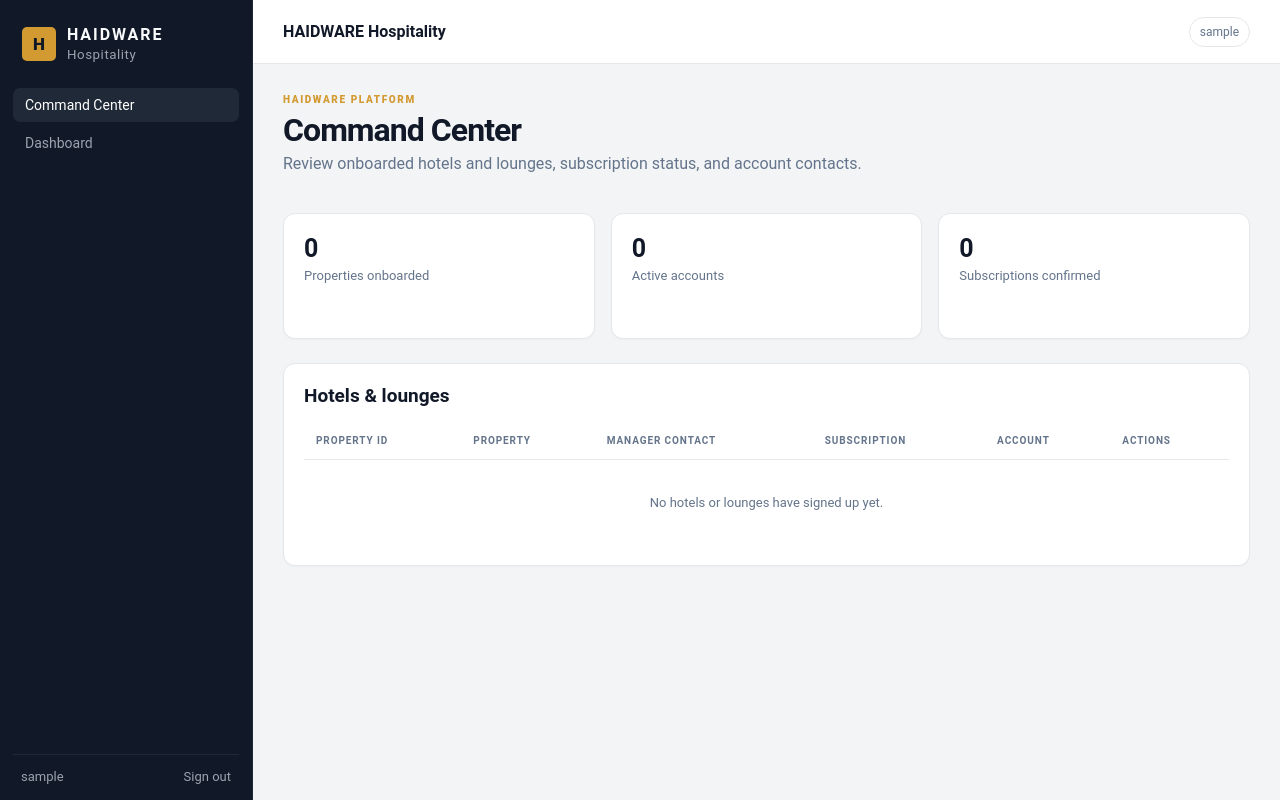
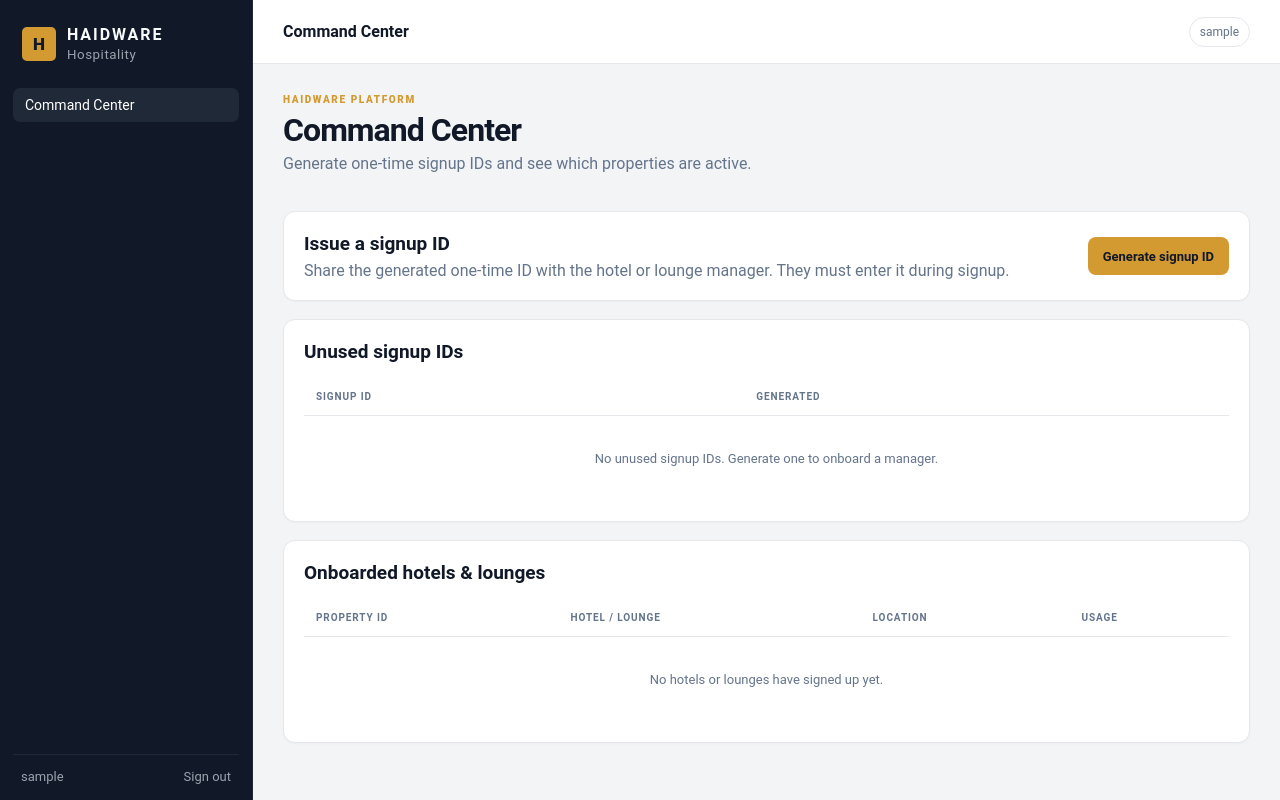
Before and after one commit to haidware/device-demo, a Django app: page /commandcenter in a window 1280 px wide. Run offline with Django 5.2, Linux system fonts and the light colour scheme; the visitor is signed in with stand-in values (Sample User, id 1); data that the repository does not hold is empty.

Commit message:
feat: restrict superuser to signup command center
Issue one-time property signup IDs and require them during manager registration. Limit platform superusers to property onboarding and active-status overview.

Co-authored-by: Copilot <223556219+Copilot@users.noreply.github.com>

```diff
--- a/admin_portal/config/urls.py
+++ b/admin_portal/config/urls.py
@@ -1,4 +1,3 @@
-from django.contrib import admin
 from django.contrib.auth import views as auth_views
 from django.urls import include, path, re_path
 from django.views.generic import RedirectView
@@ -17,17 +16,20 @@ urlpatterns = [
     ),
     path(
         "admin/login/",
-        auth_views.LoginView.as_view(template_name="login.html"),
+        views.PortalLoginView.as_view(template_name="login.html"),
         name="login",
     ),
     path("admin/manager-signup/", views.manager_signup, name="manager_signup"),
     path("admin/logout/", auth_views.LogoutView.as_view(), name="logout"),
-    path("django-admin/", admin.site.urls),
+    path(
+        "django-admin/",
+        RedirectView.as_view(pattern_name="command_center", permanent=False),
+    ),
     re_path(r"^commandcenter/?$", views.command_center, name="command_center"),
     path(
-        "commandcenter/<int:property_id>/action/",
-        views.command_center_action,
-        name="command_center_action",
+        "commandcenter/generate-id/",
+        views.command_center_generate_id,
+        name="command_center_generate_id",
     ),
     path("api/v1/", include("portal.api_urls")),
     path("guest-order/", views.guest_order, name="guest_order"),
--- a/admin_portal/portal/views.py
+++ b/admin_portal/portal/views.py
@@ -7,9 +7,10 @@ from qrcode.image.svg import SvgPathImage
 from django.conf import settings
 from django.contrib import messages
 from django.contrib.auth import get_user_model, login
+from django.contrib.auth.views import LoginView
 from django.contrib.auth.decorators import login_required, user_passes_test
 from django.db import transaction
-from django.db.models import DecimalField, ExpressionWrapper, F, Prefetch, Sum
+from django.db.models import DecimalField, ExpressionWrapper, F, Sum
 from django.http import HttpResponse, HttpResponseNotAllowed
 from django.shortcuts import get_object_or_404, redirect, render
 from django.urls import reverse
@@ -31,6 +32,7 @@ from .models import (
     Order,
     OrderLine,
     PortalSettings,
+    PropertySignupCode,
     Room,
     ServiceOption,
     ServiceRequest,
@@ -48,13 +50,13 @@ User = get_user_model()
 
 
 def _admin_only(user):
-    return user.is_superuser or StaffProfile.objects.filter(
+    return not user.is_superuser and StaffProfile.objects.filter(
         user=user, role="admin", active=True, property__is_active=True
     ).exists()
 
 
 def _manager_only(user):
-    return user.is_superuser or StaffProfile.objects.filter(
+    return not user.is_superuser and StaffProfile.objects.filter(
         user=user, role="manager", active=True, property__is_active=True
     ).exists()
 
@@ -69,7 +71,7 @@ def _can_manage_configuration(user):
 
 def _property_for_user(user):
     if user.is_superuser:
-        return PortalSettings.objects.order_by("pk").first()
+        return None
     profile = (
         StaffProfile.objects.filter(
             user=user, active=True, property__is_active=True
@@ -82,7 +84,7 @@ def _property_for_user(user):
 
 def _for_user_property(queryset, user):
     if user.is_superuser:
-        return queryset
+        return queryset.none()
     property_record = _property_for_user(user)
     if property_record is None:
         return queryset.none()
@@ -90,9 +92,16 @@ def _for_user_property(queryset, user):
 
 
 def _can_manage_operations(user):
-    return user.is_superuser or StaffProfile.objects.filter(
+    return not user.is_superuser and StaffProfile.objects.filter(
         user=user, role="admin", active=True, property__is_active=True
     ).exists()
+
+
+class PortalLoginView(LoginView):
+    def get_success_url(self):
+        if self.request.user.is_superuser:
+            return reverse("command_center")
+        return super().get_success_url()
 
 
 def _base(request):
@@ -137,12 +146,30 @@ def _dashboard_whatsapp_activity(user):
 
 def manager_signup(request):
     if request.user.is_authenticated:
-        return redirect("dashboard")
+        return redirect(
+            "command_center" if request.user.is_superuser else "dashboard"
+        )
     form = ManagerSignupForm(request.POST or None)
     if request.method == "POST" and form.is_valid():
         with transaction.atomic():
+            signup_code = (
+                PropertySignupCode.objects.select_for_update()
+                .filter(
+                    code=form.cleaned_data["property_id"],
+                    used_at__isnull=True,
+                    property__isnull=True,
+                )
+                .first()
+            )
+            if signup_code is None:
+                form.add_error(
+                    "property_id",
+                    "This signup ID has already been used. Contact HAIDWARE for a new ID.",
+                )
+                return render(request, "manager_signup.html", {"form": form})
             user = form.save()
             property_settings = PortalSettings.objects.create(
+                property_id=signup_code.code,
                 property_name=form.cleaned_data["property_name"],
                 property_location=form.cleaned_data["property_location"],
             )
@@ -152,6 +179,9 @@ def manager_signup(request):
                 property=property_settings,
                 phone_number=form.cleaned_data["phone_number"],
             )
+            signup_code.property = property_settings
+            signup_code.used_at = timezone.now()
+            signup_code.save(update_fields=["property", "used_at"])
         login(request, user)
         messages.success(
             request,
@@ -183,6 +213,8 @@ def _revenue_for_orders(orders):
 
 @login_required
 def dashboard(request):
+    if request.user.is_superuser:
+        return redirect("command_center")
     if not _can_manage_operations(request.user):
         return render(
             request,
@@ -219,26 +251,15 @@ def dashboard(request):
 @login_required
 @user_passes_test(lambda user: user.is_superuser, login_url="dashboard")
 def command_center(request):
-    manager_profiles = StaffProfile.objects.filter(
-        role="manager"
-    ).select_related("user").order_by("user__first_name", "user__last_name")
-    properties = PortalSettings.objects.prefetch_related(
-        Prefetch(
-            "staff_profiles",
-            queryset=manager_profiles,
-            to_attr="command_center_managers",
-        )
-    ).order_by("-pk")
+    properties = PortalSettings.objects.order_by("-pk")
     return render(
         request,
         "portal/command_center.html",
         {
             "properties": properties,
-            "property_count": properties.count(),
-            "active_count": properties.filter(is_active=True).count(),
-            "confirmed_count": properties.filter(
-                subscription_confirmed=True
-            ).count(),
+            "signup_codes": PropertySignupCode.objects.filter(
+                property__isnull=True, used_at__isnull=True
+            ),
         },
     )
 
@@ -246,36 +267,9 @@ def command_center(request):
 @login_required
 @user_passes_test(lambda user: user.is_superuser, login_url="dashboard")
 @require_POST
-def command_center_action(request, property_id):
-    property_record = get_object_or_404(PortalSettings, pk=property_id)
-    action = request.POST.get("action")
-    if action == "confirm_subscription":
-        property_record.subscription_confirmed = True
-        property_record.subscription_confirmed_at = timezone.now()
-        property_record.save(
-            update_fields=["subscription_confirmed", "subscription_confirmed_at", "updated_at"]
-        )
-        messages.success(request, f"Subscription confirmed for {property_record.property_name}.")
-    elif action == "revoke_subscription":
-        property_record.subscription_confirmed = False
-        property_record.subscription_confirmed_at = None
-        property_record.save(
-            update_fields=["subscription_confirmed", "subscription_confirmed_at", "updated_at"]
-        )
-        messages.success(request, f"Subscription status reset for {property_record.property_name}.")
-    elif action == "deactivate":
-        property_record.is_active = False
-        property_record.save(update_fields=["is_active", "updated_at"])
-        messages.success(
-            request,
-            f"{property_record.property_name} was deactivated. Its records are retained.",
-        )
-    elif action == "reactivate":
-        property_record.is_active = True
-        property_record.save(update_fields=["is_active", "updated_at"])
-        messages.success(request, f"{property_record.property_name} was reactivated.")
-    else:
-        return HttpResponse("Choose a valid command-center action.", status=400)
+def command_center_generate_id(request):
+    PropertySignupCode.objects.create()
+    messages.success(request, "A new one-time signup ID has been generated.")
     return redirect("command_center")
 
 
--- a/admin_portal/static/portal/portal.css
+++ b/admin_portal/static/portal/portal.css
@@ -89,6 +89,10 @@ h2 { margin-bottom: 15px; font-size: 19px; }
 .panel-heading h2 { margin: 0; }
 .table-wrap { overflow-x: auto; }
 .command-center-table { min-width: 920px; }
+.command-center-generate { display: flex; justify-content: space-between; align-items: center; gap: 20px; }
+.command-center-generate h2 { margin-bottom: 6px; }
+.command-center-generate p { margin-bottom: 0; }
+.signup-id { color: #8a5a0a; font-size: 16px; letter-spacing: .06em; }
 .command-center-actions { min-width: 200px; }
 .command-center-actions form { margin: 0 0 7px; }
 .command-center-actions form:last-child { margin-bottom: 0; }
--- a/admin_portal/templates/base.html
+++ b/admin_portal/templates/base.html
@@ -5,12 +5,12 @@
   <meta charset="utf-8">
   <meta name="viewport" content="width=device-width, initial-scale=1">
   <title>{% block title %}HAIDWARE Admin{% endblock %}</title>
-  <link rel="stylesheet" href="{% static 'portal/portal.css' %}?v=3">
+  <link rel="stylesheet" href="{% static 'portal/portal.css' %}?v=4">
 </head>
 <body>
   <div class="app-shell">
     <aside class="sidebar">
-      <a class="brand" href="{% url 'dashboard' %}">
+      <a class="brand" href="{% if request.user.is_superuser %}{% url 'command_center' %}{% else %}{% url 'dashboard' %}{% endif %}">
         <span class="brand-mark">H</span>
         <span><strong>HAIDWARE</strong><small>Hospitality</small></span>
       </a>
@@ -18,7 +18,7 @@
         {% if request.user.is_superuser %}
         <a href="{% url 'command_center' %}"{% if request.resolver_match.url_name == "command_center" %} aria-current="page"{% endif %}>Command Center</a>
         {% endif %}
-        <a href="{% url 'dashboard' %}"{% if request.resolver_match.url_name == "dashboard" %} aria-current="page"{% endif %}>Dashboard</a>
+        {% if not request.user.is_superuser %}<a href="{% url 'dashboard' %}"{% if request.resolver_match.url_name == "dashboard" %} aria-current="page"{% endif %}>Dashboard</a>{% endif %}
         {% if can_manage_operations %}
         <span class="nav-label">Operations</span>
         <a href="{% url 'orders' %}"{% if request.resolver_match.url_name == "orders" or request.resolver_match.url_name == "order_detail" %} aria-current="page"{% endif %}>Orders</a>
@@ -53,7 +53,7 @@
     </aside>
     <main class="main-content">
       <header class="topbar{% if request.resolver_match.url_name == 'dashboard' %} dashboard-topbar{% endif %}">
-        <span>{% if request.resolver_match.url_name == "dashboard" %}Dashboard{% else %}{{ portal_settings.property_name|default:"HAIDWARE Hospitality" }}{% endif %}</span>
+        <span>{% if request.user.is_superuser %}Command Center{% elif request.resolver_match.url_name == "dashboard" %}Dashboard{% else %}{{ portal_settings.property_name|default:"HAIDWARE Hospitality" }}{% endif %}</span>
         <span class="user-chip">{{ request.user.get_username }}</span>
       </header>
       {% if messages %}
--- a/admin_portal/templates/manager_signup.html
+++ b/admin_portal/templates/manager_signup.html
@@ -17,6 +17,7 @@
     {% for field in form %}
       <label for="{{ field.id_for_label }}">{{ field.label }}</label>
       {{ field }}
+      {% if field.help_text %}<small class="muted">{{ field.help_text }}</small>{% endif %}
       {% for error in field.errors %}<small class="field-error">{{ error }}</small>{% endfor %}
     {% endfor %}
     <button class="button primary full" type="submit">Create Manager Account</button>
--- a/admin_portal/templates/portal/command_center.html
+++ b/admin_portal/templates/portal/command_center.html
@@ -5,95 +5,72 @@
   <div>
     <p class="eyebrow">HAIDWARE PLATFORM</p>
     <h1>Command Center</h1>
-    <p class="muted">Review onboarded hotels and lounges, subscription status, and account contacts.</p>
+    <p class="muted">Generate one-time signup IDs and see which properties are active.</p>
   </div>
 </div>
 
-<section class="stats-grid command-center-stats" aria-label="Property overview">
-  <article class="stat-card"><strong>{{ property_count }}</strong><span>Properties onboarded</span></article>
-  <article class="stat-card"><strong>{{ active_count }}</strong><span>Active accounts</span></article>
-  <article class="stat-card"><strong>{{ confirmed_count }}</strong><span>Subscriptions confirmed</span></article>
+<section class="panel command-center-generate">
+  <div>
+    <h2>Issue a signup ID</h2>
+    <p class="muted">Share the generated one-time ID with the hotel or lounge manager. They must enter it during signup.</p>
+  </div>
+  <form method="post" action="{% url 'command_center_generate_id' %}">
+    {% csrf_token %}
+    <button class="button primary" type="submit">Generate signup ID</button>
+  </form>
 </section>
 
 <section class="panel">
   <div class="panel-heading">
-    <h2>Hotels &amp; lounges</h2>
+    <h2>Unused signup IDs</h2>
   </div>
   <div class="table-wrap">
     <table class="command-center-table">
       <thead>
         <tr>
-          <th>Property ID</th>
-          <th>Property</th>
-          <th>Manager contact</th>
-          <th>Subscription</th>
-          <th>Account</th>
-          <th>Actions</th>
+          <th>Signup ID</th>
+          <th>Generated</th>
         </tr>
+      </thead>
+      <tbody>
+        {% for signup_code in signup_codes %}
+        <tr>
+          <td><strong class="signup-id">{{ signup_code.code }}</strong></td>
+          <td>{{ signup_code.created_at|date:"M j, Y · P" }}</td>
+        </tr>
+        {% empty %}
+        <tr><td class="empty-cell" colspan="2">No unused signup IDs. Generate one to onboard a manager.</td></tr>
+        {% endfor %}
+      </tbody>
+    </table>
+  </div>
+</section>
+
+<section class="panel">
+  <div class="panel-heading">
+    <h2>Onboarded hotels &amp; lounges</h2>
+  </div>
+  <div class="table-wrap">
+    <table class="command-center-table">
+      <thead>
+        <tr><th>Property ID</th><th>Hotel / lounge</th><th>Location</th><th>Usage</th></tr>
       </thead>
       <tbody>
         {% for property in properties %}
         <tr>
           <td><strong>{{ property.property_id }}</strong></td>
-          <td>
-            <strong>{{ property.property_name }}</strong>
-            <span class="subtext">{{ property.property_location|default:"Location not provided" }}</span>
-          </td>
-          <td>
-            {% for manager in property.command_center_managers %}
-              <strong>{{ manager.user.get_full_name|default:manager.user.username }}</strong>
-              <span class="subtext"><a href="mailto:{{ manager.user.email }}">{{ manager.user.email|default:"No email" }}</a></span>
-              <span class="subtext">{% if manager.phone_number %}<a href="tel:{{ manager.phone_number }}">{{ manager.phone_number }}</a>{% else %}No phone number{% endif %}</span>
-            {% empty %}
-              <span class="muted">No manager contact</span>
-            {% endfor %}
-          </td>
-          <td>
-            {% if property.subscription_confirmed %}
-              <span class="staff-status is-active">Confirmed</span>
-              {% if property.subscription_confirmed_at %}<span class="subtext">{{ property.subscription_confirmed_at|date:"M j, Y" }}</span>{% endif %}
-            {% else %}
-              <span class="staff-status is-inactive">Pending</span>
-            {% endif %}
-          </td>
+          <td>{{ property.property_name }}</td>
+          <td>{{ property.property_location|default:"—" }}</td>
           <td>
             {% if property.is_active %}
               <span class="staff-status is-active">Active</span>
             {% else %}
-              <span class="staff-status is-inactive">Deactivated</span>
-            {% endif %}
-          </td>
-          <td class="command-center-actions">
-            {% if property.subscription_confirmed %}
-            <form method="post" action="{% url 'command_center_action' property.pk %}">
-              {% csrf_token %}
-              <input type="hidden" name="action" value="revoke_subscription">
-              <button class="button subtle" type="submit">Reset subscription</button>
-            </form>
-            {% else %}
-            <form method="post" action="{% url 'command_center_action' property.pk %}">
-              {% csrf_token %}
-              <input type="hidden" name="action" value="confirm_subscription">
-              <button class="button primary" type="submit">Confirm subscription</button>
-            </form>
-            {% endif %}
-            {% if property.is_active %}
-            <form method="post" action="{% url 'command_center_action' property.pk %}" onsubmit="return confirm('Deactivate {{ property.property_name|escapejs }}? Its records will be retained, and its devices will stop working.');">
-              {% csrf_token %}
-              <input type="hidden" name="action" value="deactivate">
-              <button class="button danger" type="submit">Deactivate account</button>
-            </form>
-            {% else %}
-            <form method="post" action="{% url 'command_center_action' property.pk %}">
-              {% csrf_token %}
-              <input type="hidden" name="action" value="reactivate">
-              <button class="button subtle" type="submit">Reactivate account</button>
-            </form>
+              <span class="staff-status is-inactive">Inactive</span>
             {% endif %}
           </td>
         </tr>
         {% empty %}
-        <tr><td class="empty-cell" colspan="6">No hotels or lounges have signed up yet.</td></tr>
+        <tr><td class="empty-cell" colspan="4">No hotels or lounges have signed up yet.</td></tr>
         {% endfor %}
       </tbody>
     </table>
```
Also changed, not shown: admin_portal/portal/forms.py (+16 -0 lines), admin_portal/portal/models.py (+34 -0 lines), admin_portal/portal/tests.py (+125 -97 lines), README.md, admin_portal/portal/migrations/0012_propertysignupcode.py (added).
